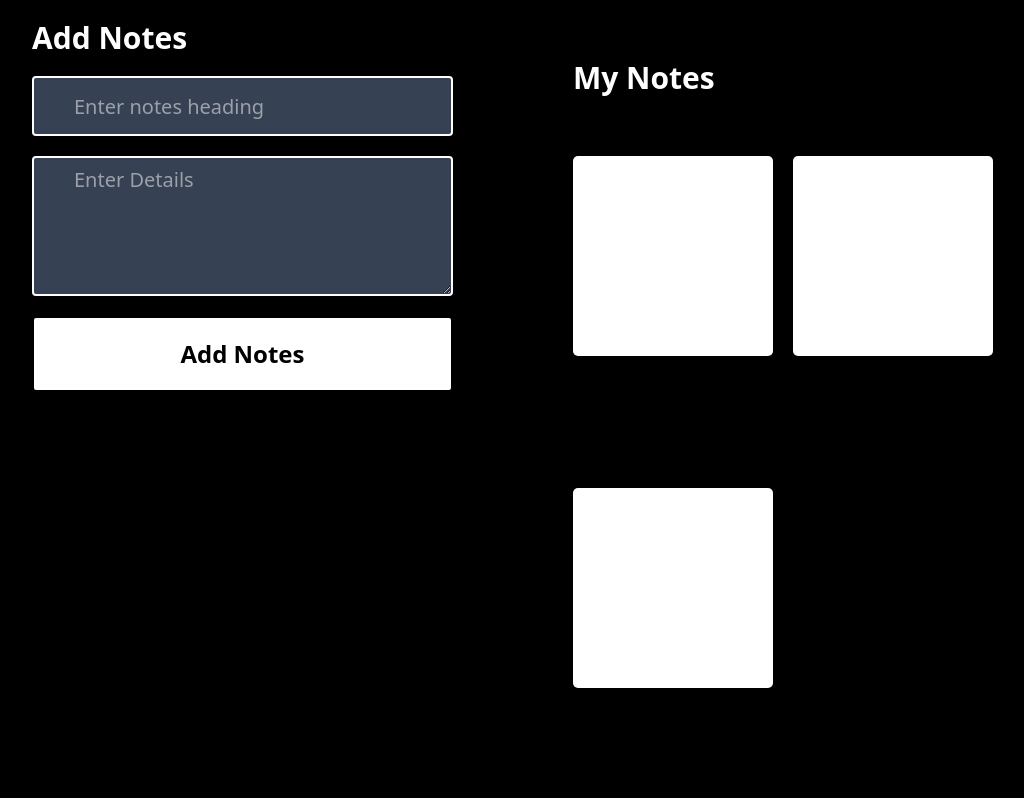
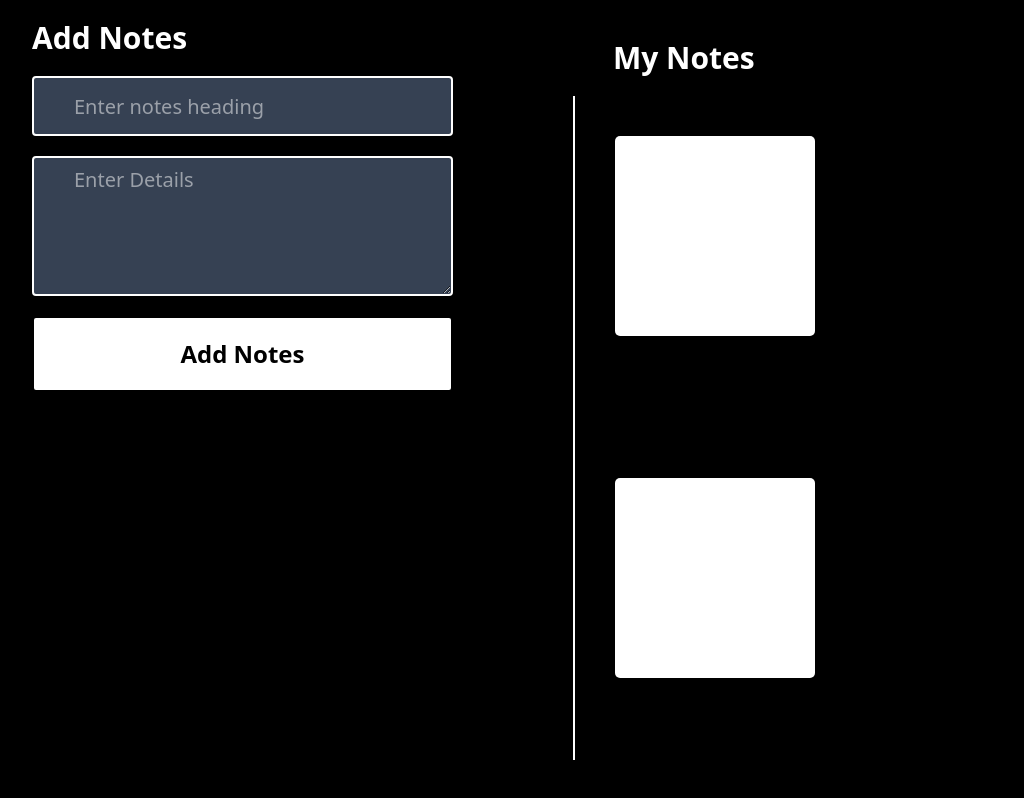
Before and after one commit to MuhammadUmair151601/react_practice, a React (Vite) app in the folder 08_notesApp/: page / in a window 1280 px wide. Shown: the whole page, without its empty margins (128-1152 px from the left). Built offline with nearby package versions, Linux system fonts and the light colour scheme.

Commit message:
layout ready functionality required

```diff
--- a/08_notesApp/src/App.jsx
+++ b/08_notesApp/src/App.jsx
@@ -31,13 +31,11 @@ const App = () => {
             Add Notes
           </button>
         </form>
-        <div className="mt-5 lg:w-1/2 p-10 flex flex-col">
-          <h1 className="text-3xl font-bold text-white">My Notes</h1>
-          <div className="flex mt-5 gap-5 flex-wrap h-full overflow-y-auto">
-            <div className="h-50 w-50 p-5 bg-white mt-10 rounded-[5px]"></div>
-            <div className="h-50 w-50 p-5 bg-white mt-10 rounded-[5px]"></div>
-            <div className="h-50 w-50 p-5 bg-white mt-10 rounded-[5px]"></div>
-
+        <div className="lg:w-1/2 p-10 flex flex-col">
+          <h1 className="text-3xl font-bold text-white ml-10">My Notes</h1>
+            <div className="flex  mt-5 gap-5 flex-wrap h-full lg:border-l-2 lg:border-white overflow-y-auto">
+            <div className="h-50 w-50 p-5 bg-white mt-10 rounded-[5px] ml-10"></div>
+            <div className="h-50 w-50 p-5 bg-white mt-10 rounded-[5px] ml-10"></div>
           </div>
         </div>
       </div>
```
